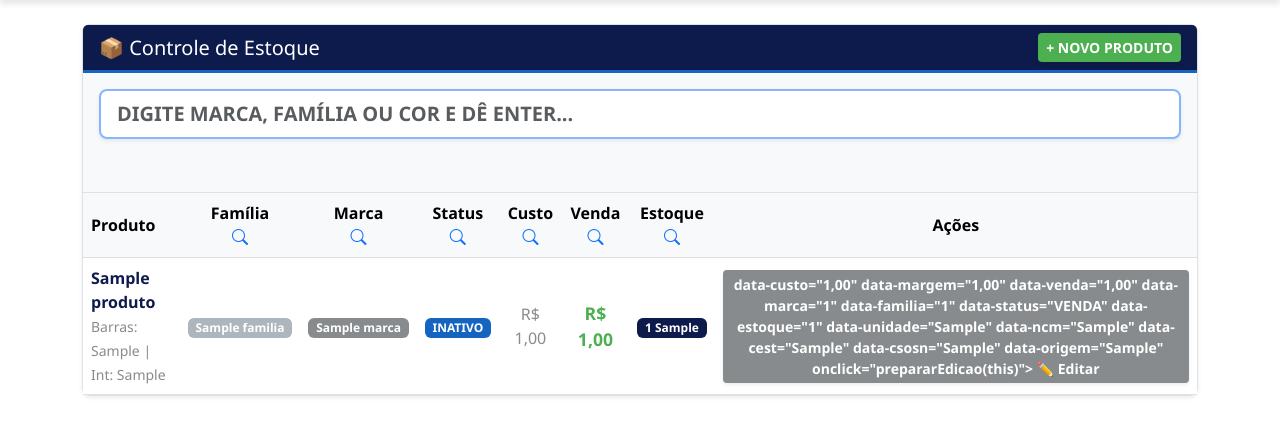
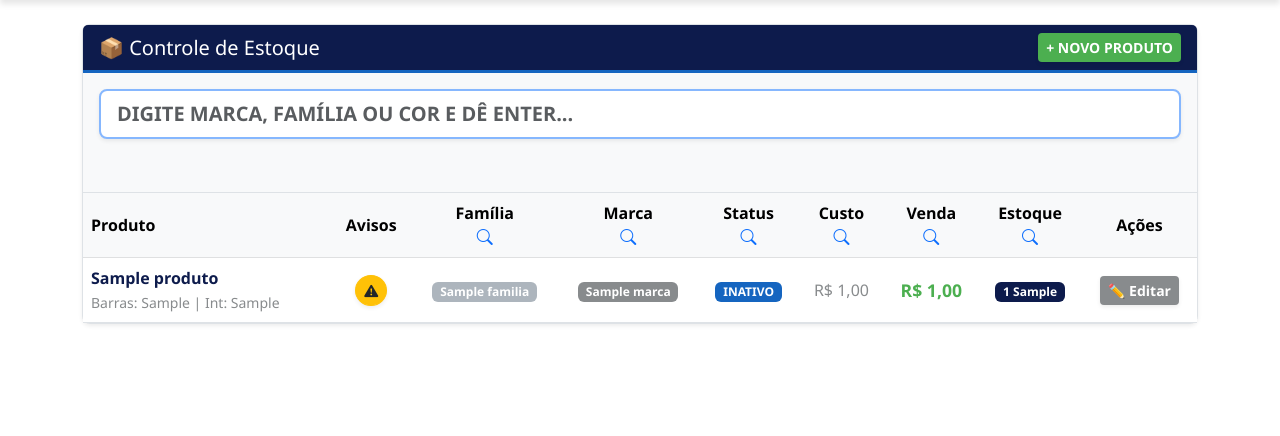
Before and after one commit to Diego28ss/gestao-varejo-django, a Django app: template inventario/templates/inventario/estoque_produtos.html in a window 1280 px wide. Shown: the part 68-504 px from the top of the page. Run offline with Django 4.2, Linux system fonts and the light colour scheme; tables that the repository leaves empty hold one stand-in row (values such as "Sample post"); the template is opened without the code that fills it: values that come from a table or form of the project are taken from there, most other values are stand-ins (such as "Sample title", 1, 10 or a date in 2020).

Commit message:
ajustes estoque/entrada de carga

```diff
--- a/inventario/models/produtos.py
+++ b/inventario/models/produtos.py
@@ -11,6 +11,11 @@
 class Produtos(models.Model):
     nome = models.CharField(max_length=255)
     cod_barras = models.CharField(max_length=255, blank=True, null=True)
+    cod_forn = models.CharField(max_length=100, blank=True, null=True)
+
+    # 🚀 NOVA COLUNA ADICIONADA PARA OS AVISOS DE REAJUSTE DE PREÇO
+    aviso_estoque = models.CharField(max_length=255, blank=True, null=True)
+
     preco_custo = models.DecimalField(max_digits=10, decimal_places=2, default=0.00)
     margem_lucro = models.DecimalField(max_digits=10, decimal_places=2, default=0.00)
     preco_venda = models.DecimalField(max_digits=10, decimal_places=2, default=0.00)
--- a/inventario/templates/inventario/estoque_produtos.html
+++ b/inventario/templates/inventario/estoque_produtos.html
@@ -34,6 +34,9 @@
             <thead class="table-light">
                 <tr>
                     <th class="text-start align-middle">Produto</th>
+
+                    <!-- 🚀 NOVA COLUNA DE AVISOS AQUI -->
+                    <th class="align-middle">Avisos</th>
 
                     <th class="align-middle dropdown">
                         Família<br>
@@ -115,6 +118,20 @@
                         </small>
                     </td>
 
+                    <!-- 🚀 RENDERIZA O BOTÃO DE AVISO SE EXISTIR -->
+                    <td>
+                        {% if p.aviso_estoque %}
+                            <button class="btn btn-sm btn-warning text-dark fw-bold rounded-circle shadow-sm"
+                                    type="button"
+                                    onclick="abrirAvisoProduto('{{ p.aviso_estoque|escapejs }}')"
+                                    title="Ver Aviso">
+                                <i class="bi bi-exclamation-triangle-fill"></i>
+                            </button>
+                        {% else %}
+                            <span class="text-muted">-</span>
+                        {% endif %}
+                    </td>
+
                     <td><span class="badge" style="background-color: #adb5bd;">{{ p.familia.nome|default:"---" }}</span></td>
 
                     <td><span class="badge" style="background-color: #888B8D;">{{ p.marca.nome|default:"---" }}</span></td>
@@ -143,7 +160,7 @@
                                 data-nome="{{ p.nome }}"
                                 data-cod="{{ p.cod_barras|default:'' }}"
                                 data-cod_interno="{{ p.cod_interno|default:'' }}"
-                                data-cod_forn="{{ p.cod_forn|default:'' }}"  <!-- 🚀 NOVO CAMPO ADICIONADO -->
+                                data-cod_forn="{{ p.cod_forn|default:'' }}"
                                 data-custo="{{ p.preco_custo }}"
                                 data-margem="{{ p.margem_lucro }}"
                                 data-venda="{{ p.preco_venda }}"
@@ -175,12 +192,12 @@
     </div>
 </div>
 
+<!-- Modal Principal de Edição/Criação -->
 <div class="modal fade" id="modalProduto" tabindex="-1" aria-hidden="true">
     <div class="modal-dialog modal-lg">
         <form class="modal-content border-0 shadow-lg" method="POST" action="{% url 'salvar_produto' %}">
             {% csrf_token %}
             <input type="hidden" name="produto_id" id="formId">
-            <!-- Enviamos o cod_forn escondido para não perder o dado ao salvar -->
             <input type="hidden" name="cod_forn" id="formCodFornHidden">
 
             <div class="modal-header text-white" style="background-color: #0D1B4C; border-bottom: 3px solid #1565C0;">
@@ -210,15 +227,15 @@
                     <input type="text" name="cod_interno" id="formCodInterno" class="form-control bg-light text-muted" placeholder="Auto" readonly tabindex="-1">
                 </div>
 
-                <!-- 🚀 NOVO: CÓDIGO DO FORNECEDOR (APENAS LEITURA) -->
                 <div class="col-md-2">
                     <label class="form-label fw-bold small" style="color: #888B8D;">Cód Fornecedor</label>
                     <input type="text" id="formCodFornVisual" class="form-control" style="background-color: #e9ecef; color: #495057; border: 1px dashed #ced4da;" placeholder="---" readonly tabindex="-1" title="Para alterar, vincule novamente na NFe.">
                 </div>
 
                 <div class="col-md-4">
-                    <label class="form-label fw-bold small" style="color: #888B8D;">Marca</label>
-                    <select name="marca" id="formMarca" class="form-select" required>
+                    <label class="form-label fw-bold small" style="color: #888B8D;">Marca *</label>
+                    <select name="marca" id="formMarca" class="form-select border-primary" required>
+                        <!-- 🚀 OBRIGA A SELECIONAR MANUALMENTE -->
                         <option value="">--- Selecione ---</option>
                         {% for m in marcas %}
                         <option value="{{ m.id }}">{{ m.nome }}</option>
@@ -226,8 +243,9 @@
                     </select>
                 </div>
                 <div class="col-md-4">
-                    <label class="form-label fw-bold small" style="color: #888B8D;">Família/Grupo</label>
-                    <select name="familia" id="formFamilia" class="form-select" required>
+                    <label class="form-label fw-bold small" style="color: #888B8D;">Família/Grupo *</label>
+                    <select name="familia" id="formFamilia" class="form-select border-primary" required>
+                        <!-- 🚀 OBRIGA A SELECIONAR MANUALMENTE -->
                         <option value="">--- Selecione ---</option>
                         {% for f in familias %}
                         <option value="{{ f.id }}">{{ f.nome }}</option>
@@ -256,13 +274,15 @@
                         <div class="col-md-3">
                             <label class="form-label fw-bold small" style="color: #888B8D;">CSOSN *</label>
                             <select name="cst_csosn" id="formCsosn" class="form-select border-primary fw-bold" required>
+                                <!-- 🚀 OBRIGA A SELECIONAR MANUALMENTE -->
+                                <option value="">--- Selecione ---</option>
                                 <option value="102">102 - Tributada (Simples Nacional)</option>
                                 <option value="400">400 - Não Tributada / Isenta</option>
                             </select>
                         </div>
                         <div class="col-md-3">
                             <label class="form-label fw-bold small" style="color: #888B8D;">NCM *</label>
-                            <input type="text" name="ncm" id="formNcm" class="form-control" placeholder="Ex: 32091010" required>
+                            <input type="text" name="ncm" id="formNcm" class="form-control border-primary" placeholder="Ex: 32091010" required>
                         </div>
                         <div class="col-md-3">
                             <label class="form-label fw-bold small" style="color: #888B8D;">CEST (Opcional)</label>
@@ -331,8 +351,10 @@
                     <input type="number" name="estoque_atual" id="formEstoque" class="form-control fw-bold" required>
                 </div>
                 <div class="col-md-6 pt-2 border-top">
-                    <label class="form-label fw-bold" style="color: #0D1B4C;">Unidade de Medida</label>
-                    <select name="unidade" id="formUnidade" class="form-select fw-bold" required>
+                    <label class="form-label fw-bold" style="color: #0D1B4C;">Unidade de Medida *</label>
+                    <select name="unidade" id="formUnidade" class="form-select border-primary fw-bold" required>
+                        <!-- 🚀 OBRIGA A SELECIONAR MANUALMENTE -->
+                        <option value="">--- Selecione ---</option>
                         {% for u in unidades %}
                             <option value="{{ u.nome }}">{{ u.nome }}</option>
                         {% endfor %}
@@ -360,17 +382,32 @@
         </form>
     </div>
 </div>
+
+<!-- 🚀 MINI MODAL DE AVISOS DO SISTEMA -->
+<div class="modal fade" id="modalAvisoProduto" tabindex="-1">
+    <div class="modal-dialog modal-dialog-centered">
+        <div class="modal-content border-0 shadow-lg">
+            <div class="modal-header bg-warning text-dark">
+                <h6 class="modal-title fw-bold"><i class="bi bi-bell-fill"></i> Aviso do Sistema</h6>
+                <button type="button" class="btn-close" data-bs-dismiss="modal"></button>
+            </div>
+            <div class="modal-body p-4 text-center">
+                <p id="textoAvisoProduto" class="mb-0 fs-6 fw-bold text-secondary"></p>
+                <p class="small text-muted mt-3 mb-0">Para remover este aviso, clique em editar o produto e salve novamente.</p>
+            </div>
+            <div class="modal-footer justify-content-center bg-light">
+                <button class="btn btn-warning fw-bold text-dark px-4" data-bs-dismiss="modal">Entendido</button>
+            </div>
+        </div>
+    </div>
+</div>
+
 {% endblock %}
 
 {% block scripts %}
 <script>
-    // As injeções do Django (variáveis backend) não podem ir para o JS separado.
-    // Elas precisam permanecer aqui para que o Python processe antes de enviar ao navegador.
-
-    // 1. Injeção do Token de Segurança do Django
     window.CSRF_TOKEN = "{{ csrf_token }}";
 
-    // 2. Injeção das Configurações Tintométricas
     window.MAPA_VINCULOS = {
         {% for k, v in mapa_vinculos.items %}
         "{{ k }}": {
@@ -386,6 +423,6 @@
         {% endfor %}
     };
 </script>
-<!-- O motor principal de JavaScript limpo carrega aqui -->
-<script src="{% static 'js/estoque.js' %}?v=4"></script>
+<!-- Atualizado para v=11 para limpar o cache -->
+<script src="{% static 'js/estoque.js' %}?v=11"></script>
 {% endblock %}
--- a/static/js/estoque.js
+++ b/static/js/estoque.js
@@ -7,7 +7,6 @@
 let tagsFiltroAtivas = [];
 let itensEntrada = [];
 
-// VARIÁVEL GLOBAL PARA OS DROPDOWNS (LUPAS)
 let dropdownFiltros = {
     familia: '',
     marca: '',
@@ -28,13 +27,12 @@
         sessionStorage.removeItem('nfe_novo_produto');
 
         setTimeout(() => {
-            abrirModalNovo();
+            abrirModalNovo(); // Isso já garante que Marca, Família, Unidade e CSOSN nasçam em branco
 
             setTimeout(() => {
                 let formNome = document.getElementById('formNome');
                 if (formNome) formNome.value = dadosNfe.nome || '';
 
-                // 🚀 LÓGICA INTELIGENTE DO CÓDIGO DE BARRAS
                 let formCodBarras = document.getElementById('formCodBarras');
                 if (formCodBarras) {
                     if (dadosNfe.cod_barras && dadosNfe.cod_barras.toUpperCase() !== 'SEM GTIN') {
@@ -50,35 +48,26 @@
                     }
                 }
 
+                let formCodFornVis = document.getElementById('formCodFornVisual');
+                let formCodFornHid = document.getElementById('formCodFornHidden');
+                if (formCodFornVis && formCodFornHid) {
+                    formCodFornVis.value = dadosNfe.cod_forn || '---';
+                    formCodFornHid.value = dadosNfe.cod_forn || '';
+                }
+
                 let formPrecoCusto = document.getElementById('formPrecoCusto');
                 if (formPrecoCusto) formPrecoCusto.value = dadosNfe.custo || '';
 
-                // 🚀 PREENCHE O NCM AUTOMATICAMENTE
                 let formNcm = document.getElementById('formNcm');
                 if (formNcm && dadosNfe.ncm) formNcm.value = dadosNfe.ncm;
 
-                let selectUn = document.getElementById('formUnidade');
-                if(selectUn && dadosNfe.unidade) {
-                    for(let i = 0; i < selectUn.options.length; i++) {
-                        if(selectUn.options[i].value.toUpperCase() === dadosNfe.unidade.toUpperCase()) {
-                            selectUn.selectedIndex = i;
-                            break;
-                        }
-                    }
-                }
-
-                let selectCsosn = document.getElementById('formCsosn');
-                if(selectCsosn && dadosNfe.csosn) {
-                    for(let i = 0; i < selectCsosn.options.length; i++) {
-                        if(selectCsosn.options[i].value.includes(dadosNfe.csosn)) {
-                            selectCsosn.selectedIndex = i;
-                            break;
-                        }
-                    }
-                }
+                // 🚀 FOI REMOVIDO O CÓDIGO QUE TENTAVA PREENCHER UNIDADE E CSOSN SOZINHO.
+                // Agora o HTML trava a tela e obriga o usuário a escolher manualmente!
 
                 if (typeof window.mostrarAviso === "function") {
-                    window.mostrarAviso('Dados da NFe importados! Complete a Marca e Família para salvar.', 'sucesso');
+                    window.mostrarAviso('Dados da NFe importados! Complete Unidade, CSOSN, Marca e Família para salvar.', 'sucesso');
+                } else {
+                    alert('Dados da NFe importados! Complete Unidade, CSOSN, Marca e Família para salvar.');
                 }
 
             }, 400);
@@ -310,17 +299,24 @@
     campoCodInterno.placeholder = "Automático";
     campoCodInterno.readOnly = true;
 
+    // Limpa o Código do Fornecedor na tela e no invisível
+    document.getElementById('formCodFornVisual').value = "---";
+    document.getElementById('formCodFornHidden').value = "";
+
     document.getElementById('formPrecoCusto').value = "0,00";
     document.getElementById('formMargemLucro').value = "0,00";
     document.getElementById('formPrecoVenda').value = "0,00";
+
+    // 🚀 FORÇA OS CAMPOS A COMEÇAREM EM BRANCO (OBRIGA PREENCHIMENTO MANUAL)
     document.getElementById('formMarca').value = "";
     document.getElementById('formFamilia').value = "";
+    document.getElementById('formCsosn').value = "";
+    document.getElementById('formUnidade').value = "";
+
     document.getElementById('formStatus').value = "ATIVO";
     document.getElementById('formEstoque').value = "0";
-    document.getElementById('formUnidade').value = "UN";
 
     document.getElementById('formOrigem').value = "0";
-    document.getElementById('formCsosn').value = "102";
     document.getElementById('formNcm').value = "";
     document.getElementById('formCest').value = "";
 
@@ -335,6 +331,7 @@
 
     if(meuModalProduto) meuModalProduto.show();
 }
+
 
 function prepararEdicao(botao) {
     document.getElementById('modalTitulo').innerText = "✏️ Editar Produto";
@@ -359,6 +356,11 @@
     campoCodInterno.value = codInterno || "---";
     campoCodInterno.readOnly = true;
 
+    // 🚀 INJETA O CÓDIGO DO FORNECEDOR NA HORA DA EDIÇÃO (Visual e Oculto)
+    let codForn = botao.getAttribute('data-cod_forn');
+    document.getElementById('formCodFornVisual').value = codForn || "---";
+    document.getElementById('formCodFornHidden').value = codForn || "";
+
     document.getElementById('formPrecoCusto').value = botao.getAttribute('data-custo').replace('.', ',');
     document.getElementById('formMargemLucro').value = botao.getAttribute('data-margem').replace('.', ',');
     document.getElementById('formPrecoVenda').value = botao.getAttribute('data-venda').replace('.', ',');
@@ -379,7 +381,7 @@
     document.getElementById('formNcm').value = botao.getAttribute('data-ncm');
     document.getElementById('formCest').value = botao.getAttribute('data-cest');
 
-    // Integração com as variáveis injetadas pelo HTML
+    // Integração Tintométrica
     if (window.MAPA_VINCULOS && codInterno) {
         let vinculoBase = window.MAPA_VINCULOS[codInterno];
         if (vinculoBase) {
@@ -409,6 +411,7 @@
 
     if(meuModalProduto) meuModalProduto.show();
 }
+
 
 // ==========================================
 // 🚀 ENTRADA DE CARGA (BIPADOR)
@@ -551,3 +554,8 @@
         btn.innerText = "✅ Confirmar Entrada no Estoque";
     });
 }
+
+function abrirAvisoProduto(mensagem) {
+    document.getElementById('textoAvisoProduto').innerText = mensagem;
+    new bootstrap.Modal(document.getElementById('modalAvisoProduto')).show();
+}
```
Also changed, not shown: inventario/views/estoque.py (+75 -68 lines), resolver_banco.py (added, +20 -0 lines), static/js/entrada_carga.js (+30 -10 lines), inventario/migrations/0015_produtos_aviso_estoque_produtos_cod_forn.py (added).
